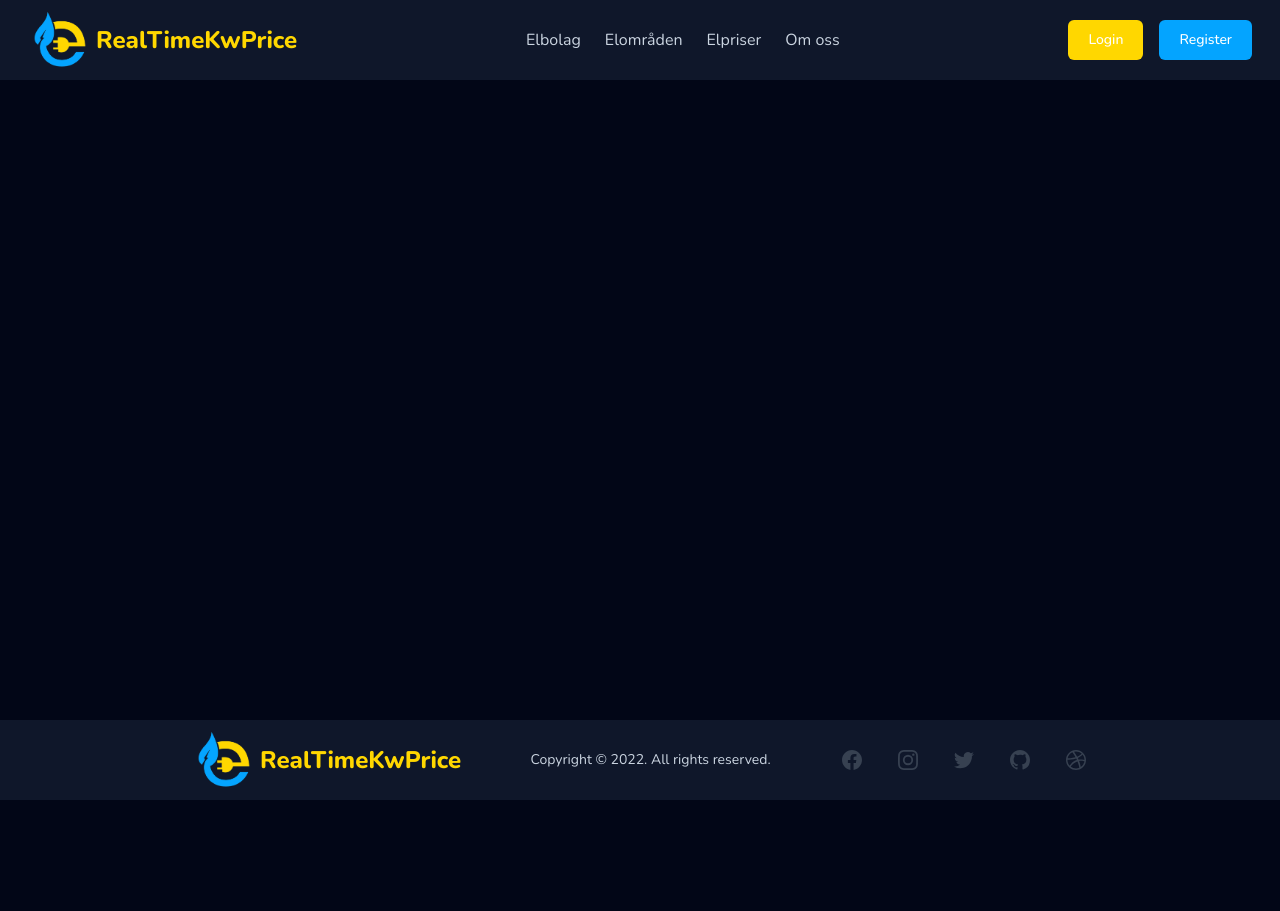
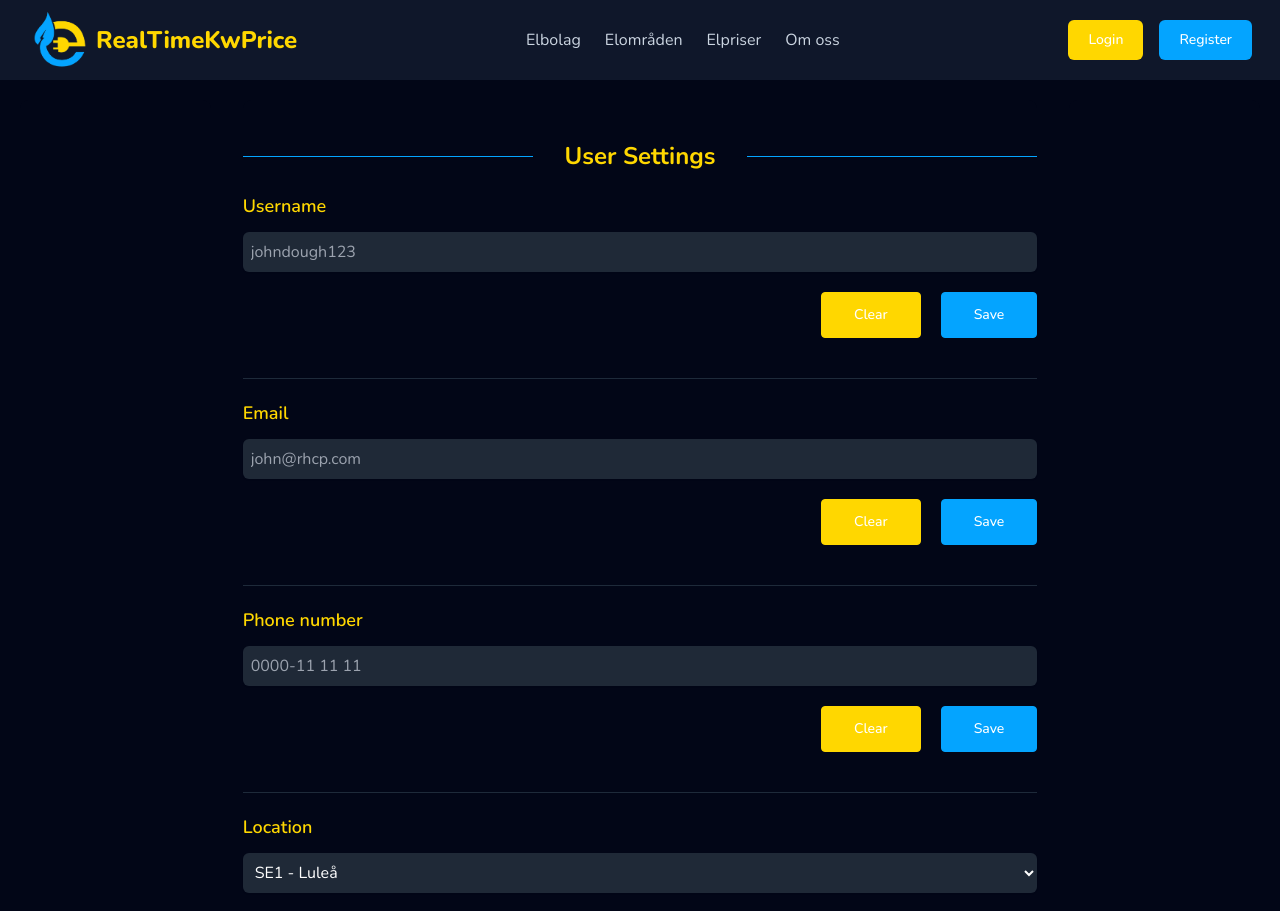
Before and after one commit to VSETTER6/RealTimeKwPriceFE, a React (Create React App) app in the folder real-time-kw-price-react/: page /usersettings in a window 1280 px wide. Shown: the top 911 px of the page. Before the commit the page ends 800 px from the top, so only its background shows below. Built offline with nearby package versions, Linux system fonts and the light colour scheme.

Commit message:
UserSettingsPage added

```diff
--- a/real-time-kw-price-react/package.json
+++ b/real-time-kw-price-react/package.json
@@ -22,7 +22,8 @@
   "eslintConfig": {
     "extends": [
       "react-app",
-      "react-app/jest"
+      "react-app/jest",
+      "prettier"
     ]
   },
   "browserslist": {
@@ -39,6 +40,7 @@
   },
   "devDependencies": {
     "autoprefixer": "^10.4.20",
+    "eslint-config-prettier": "^10.0.1",
     "postcss": "^8.5.1",
     "tailwindcss": "^3.4.17"
   }
--- a/real-time-kw-price-react/src/components/apexCharts/SteplineChartComponent.js
+++ b/real-time-kw-price-react/src/components/apexCharts/SteplineChartComponent.js
@@ -76,7 +76,11 @@ const StepLineChartComponent = () => {
     };
   }, []);
 
-  return <div id="chart" className="mb-20 mt-10"></div>;
+  return (
+    <div
+      id="chart"
+      className="mb-20 mt-10"></div>
+  );
 };
 
 export default StepLineChartComponent;
--- a/real-time-kw-price-react/src/components/hyperUI/TasksKwPriceComponent.js
+++ b/real-time-kw-price-react/src/components/hyperUI/TasksKwPriceComponent.js
@@ -2,7 +2,6 @@ import React from "react";
 
 function TasksKwPriceComponent() {
   return (
-    <div>
     <div className="mx-auto max-w-screen-xl px-4 py-8 sm:px-6 sm:py-12 lg:px-8 mb-10 mt-20">
       <div className="mx-auto max-w text-center">
         <h2 className="text-3xl font-bold text-[#fafaf8] sm:text-4xl">
@@ -72,7 +71,6 @@ function TasksKwPriceComponent() {
         </div>
       </dl>
     </div>
-    </div>
   );
 }
 
--- a/real-time-kw-price-react/src/components/user/UserSettingsComponent.js
+++ b/real-time-kw-price-react/src/components/user/UserSettingsComponent.js
@@ -0,0 +1,136 @@
+import React from "react";
+
+function UserSettingsComponent() {
+  return (
+    <div className="flex-grow">
+      <div className="divider flex items-center flex-grow mt-10">
+        <div className="border-t border-[#04a4ff] w-full"></div>
+        <div className="text-[#ffd700] text-2xl font-bold px-8  whitespace-nowrap">
+          User Settings
+        </div>
+        <div class="border-t border-[#04a4ff] w-full"></div>
+      </div>
+
+      <div className="mt-5">
+        <label
+          htmlFor="Username"
+          className="block text-lg font-semibold text-[#ffd700]">
+          Username
+        </label>
+        <input
+          type="username"
+          id="Username"
+          placeholder="johndough123"
+          className="mt-3 rounded-md shadow-sm sm:text-m border-gray-700 bg-gray-800 text-white h-10 w-full pl-2"
+        />
+        <div className="flex justify-end mt-5">
+          <a
+            className="inline-block rounded border border-[#ffd700] bg-[#ffd700] px-8 py-3 text-sm font-medium text-white hover:bg-[#ccac00] hover:text-white focus:outline-none focus:ring active:text-[#ffd700] mr-5"
+            href="#">
+            Clear
+          </a>
+          <a
+            className="inline-block rounded border border-[#04a4ff] bg-[#04a4ff] px-8 py-3 text-sm font-medium text-white hover:bg-[#0383cc] hover:text-white focus:outline-none focus:ring active:text-[#04a4ff]"
+            href="#">
+            Save
+          </a>
+        </div>
+      </div>
+
+      <div className="divider flex items-center flex-grow mt-10">
+        <div className="border-t border-[#1e2a3a] w-full"></div>
+      </div>
+
+      <div className="mt-5">
+        <label
+          htmlFor="UserEmail"
+          className="block text-lg font-semibold text-[#ffd700]">
+          Email
+        </label>
+        <input
+          type="email"
+          id="UserEmail"
+          placeholder="john@rhcp.com"
+          className="mt-3 rounded-md shadow-sm sm:text-m border-gray-700 bg-gray-800 text-white h-10 w-full pl-2"
+        />
+        <div className="flex justify-end mt-5">
+          <a
+            className="inline-block rounded border border-[#ffd700] bg-[#ffd700] px-8 py-3 text-sm font-medium text-white hover:bg-[#ccac00] hover:text-white focus:outline-none focus:ring active:text-[#ffd700] mr-5"
+            href="#">
+            Clear
+          </a>
+          <a
+            className="inline-block rounded border border-[#04a4ff] bg-[#04a4ff] px-8 py-3 text-sm font-medium text-white hover:bg-[#0383cc] hover:text-white focus:outline-none focus:ring active:text-[#04a4ff]"
+            href="#">
+            Save
+          </a>
+        </div>
+      </div>
+
+      <div className="divider flex items-center flex-grow mt-10">
+        <div className="border-t border-[#1e2a3a] w-full"></div>
+      </div>
+
+      <div className="mt-5">
+        <label
+          htmlFor="Phonenumber"
+          className="block text-lg font-semibold text-[#ffd700]">
+          Phone number
+        </label>
+        <input
+          type="phonenumber"
+          id="Phonenumber"
+          placeholder="0000-11 11 11"
+          className="mt-3 rounded-md shadow-sm sm:text-m border-gray-700 bg-gray-800 text-white h-10 w-full pl-2"
+        />
+        <div className="flex justify-end mt-5">
+          <a
+            className="inline-block rounded border border-[#ffd700] bg-[#ffd700] px-8 py-3 text-sm font-medium text-white hover:bg-[#ccac00] hover:text-white focus:outline-none focus:ring active:text-[#ffd700] mr-5"
+            href="#">
+            Clear
+          </a>
+          <a
+            className="inline-block rounded border border-[#04a4ff] bg-[#04a4ff] px-8 py-3 text-sm font-medium text-white hover:bg-[#0383cc] hover:text-white focus:outline-none focus:ring active:text-[#04a4ff]"
+            href="#">
+            Save
+          </a>
+        </div>
+      </div>
+
+      <div className="divider flex items-center flex-grow mt-10">
+        <div className="border-t border-[#1e2a3a] w-full"></div>
+      </div>
+
+      <div className="mt-5">
+        <label
+          htmlFor="Location"
+          className="block text-lg font-semibold text-[#ffd700]">
+          Location
+        </label>
+        <select
+          name="HeadlineAct"
+          id="HeadlineAct"
+          className="mt-3 rounded-md shadow-sm sm:text-m border-gray-700 bg-gray-800 text-white h-10 w-full pl-2">
+          <option value="SE1">SE1 - Luleå</option>
+          <option value="SE2">SE2 - Sundsvall</option>
+          <option value="SE3">SE3 - Stockholm</option>
+          <option value="SE4">SE4 - Malmö</option>
+        </select>
+        <div className="flex justify-end mt-5 mb-10">
+          <a
+            className="inline-block rounded border border-[#ffd700] bg-[#ffd700] px-8 py-3 text-sm font-medium text-white hover:bg-[#ccac00] hover:text-white focus:outline-none focus:ring active:text-[#ffd700] mr-5"
+            href="#">
+            Clear
+          </a>
+          <a
+            className="inline-block rounded border border-[#04a4ff] bg-[#04a4ff] px-8 py-3 text-sm font-medium text-white hover:bg-[#0383cc] hover:text-white focus:outline-none focus:ring active:text-[#04a4ff]"
+            href="#">
+            Save
+          </a>
+        </div>
+      </div>
+    </div>
+  );
+}
+
+export default UserSettingsComponent;
--- a/real-time-kw-price-react/src/pages/user/UserSettingsPage.js
+++ b/real-time-kw-price-react/src/pages/user/UserSettingsPage.js
@@ -2,12 +2,15 @@ import React from "react";
 import FooterComponent from "../../components/footer/FooterComponent";
 import HeaderComponent from "../../components/header/HeaderComponent";
 import MainComponent from "../../components/main/MainComponent";
+import UserSettingsComponent from "../../components/user/UserSettingsComponent";
 
 function UserSettingsPage() {
   return (
     <div className="flex flex-col min-h-screen">
       <HeaderComponent />
-      <MainComponent className="flex-grow"></MainComponent>
+      <MainComponent className="flex-grow">
+        <UserSettingsComponent />
+      </MainComponent>
       <FooterComponent />
     </div>
   );
```
Also changed, not shown: real-time-kw-price-react/src/components/footer/FooterComponent.js (+13 -21 lines), real-time-kw-price-react/src/components/header/HeaderComponent.js (+10 -15 lines), real-time-kw-price-react/src/components/login/LoginComponent.js (+13 -11 lines), real-time-kw-price-react/src/components/register/RegisterComponent.js (+20 -25 lines), real-time-kw-price-react/public/manifest.json, 1 other file (tests, documents, lock files or other folders). Lines whose indentation alone changed are shown as unchanged.
